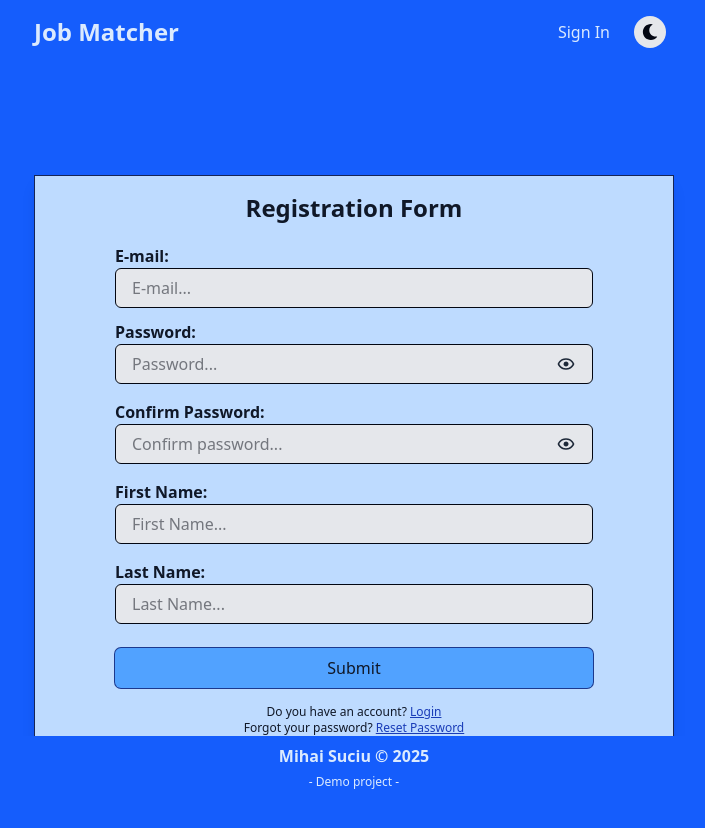
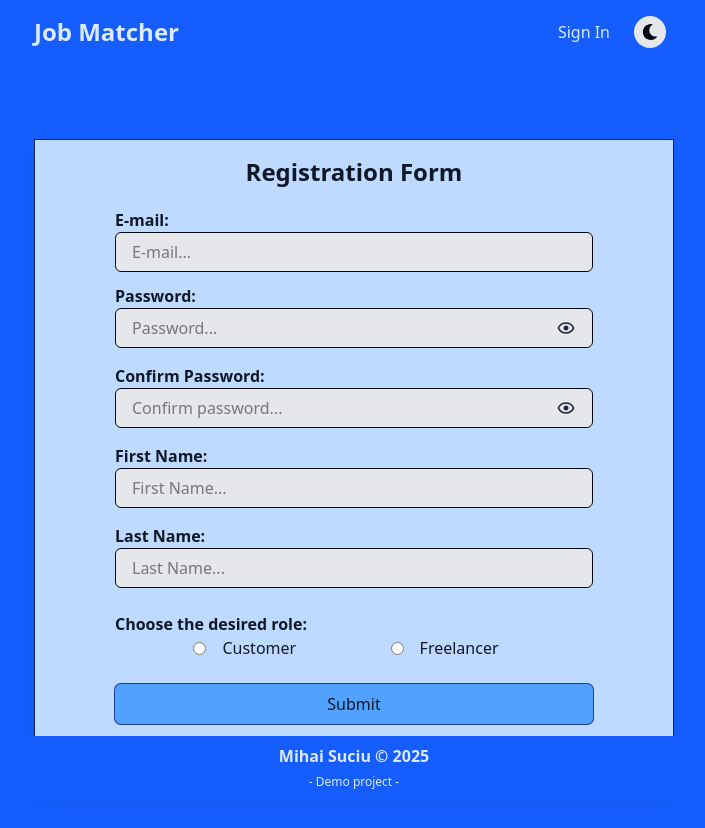
Before and after one commit to MihaiS-git/JobMatcher-client, a React app: page /register in a window 1280 px wide. Shown: the top 828 px of the page, without its empty margins (286-991 px from the left). Built offline with nearby package versions, Linux system fonts and the light colour scheme; no server answers; the HTML template or start-up script is replaced by a standard one.

Commit message:
add role selection at registration

```diff
--- a/src/pages/auth/RegistrationPage.tsx
+++ b/src/pages/auth/RegistrationPage.tsx
@@ -18,14 +18,17 @@ const RegistrationPage = () => {
   const confirmPasswordInputRef = useRef<HTMLInputElement>(null);
   const firstNameInputRef = useRef<HTMLInputElement>(null);
   const lastNameInputRef = useRef<HTMLInputElement>(null);
+  const roleSelectRef = useRef<HTMLFieldSetElement>(null);
 
   const [email, setEmail] = useState("");
   const [password, setPassword] = useState("");
   const [confirmPassword, setConfirmPassword] = useState("");
   const [firstName, setFirstName] = useState("");
   const [lastName, setLastName] = useState("");
+  const [role, setRole] = useState("");
   const [showPassword, setShowPassword] = useState(false);
   const [showConfirmPassword, setShowConfirmPassword] = useState(false);
+
   const navigate = useNavigate();
   const [register, { isLoading }] = useRegisterMutation();
   const [errors, setErrors] = useState<{
@@ -34,6 +37,7 @@ const RegistrationPage = () => {
     confirmPassword?: string | null;
     firstName?: string | null;
     lastName?: string | null;
+    role?: string | null;
   }>({});
   const [apiError, setApiError] = useState<string | null>(null);
 
@@ -46,12 +50,14 @@ const RegistrationPage = () => {
     );
     const firstNameError = validateName(firstName);
     const lastNameError = validateName(lastName);
+    const roleError = !role ? "You must select a role." : null;
     const newErrors = {
       email: emailError,
       password: passwordError,
       confirmPassword: confirmPasswordError,
       firstName: firstNameError,
       lastName: lastNameError,
+      role: roleError,
     };
     setErrors(newErrors);
     return newErrors;
@@ -66,6 +72,7 @@ const RegistrationPage = () => {
       confirmPassword: null,
       firstName: null,
       lastName: null,
+      role: null,
     });
     setApiError(null);
 
@@ -96,8 +103,19 @@ const RegistrationPage = () => {
       return;
     }
 
+    if (currentErrors.role) {
+      roleSelectRef.current?.focus();
+      return;
+    }
+
     try {
-      const result = await register({ email, password, firstName, lastName });
+      const result = await register({
+        email,
+        password,
+        firstName,
+        lastName,
+        role,
+      });
       if ("data" in result && result?.data?.success) {
         setErrors({
           email: null,
@@ -105,6 +123,7 @@ const RegistrationPage = () => {
           confirmPassword: null,
           firstName: null,
           lastName: null,
+          role: null,
         });
         setApiError(null);
         navigate("/auth");
@@ -383,6 +402,48 @@ const RegistrationPage = () => {
             </p>
           )}
 
+          <div className="flex flex-col px-8 xl:px-16 items-start w-full my-2">
+            <fieldset
+              className="flex flex-row justify-evenly w-full mt-2"
+              ref={roleSelectRef}
+              aria-required="true"
+              aria-invalid={!!errors.role}
+              aria-describedby={errors.role ? "role-error" : undefined}
+            >
+              <legend className="font-semibold text-sm xl:text-base">
+                Choose the desired role:
+              </legend>
+              <div className="flex flex-row items-center">
+                <input
+                  type="radio"
+                  name="role"
+                  value="CUSTOMER"
+                  checked={role === "CUSTOMER"}
+                  onChange={() => setRole("CUSTOMER")}
+                />
+                <legend className="mx-4">Customer</legend>
+              </div>
+              <div className="flex flex-row items-center">
+                <input
+                  type="radio"
+                  name="role"
+                  value="STAFF"
+                  checked={role === "STAFF"}
+                  onChange={() => setRole("STAFF")}
+                />
+                <legend className="mx-4">Freelancer</legend>
+              </div>
+            </fieldset>
+            {errors.role && (
+              <p
+                id="role-error"
+                className="text-red-600 dark:text-red-400 text-xs px-16 mt-0.25 mb-2 w-full text-center"
+              >
+                {errors.role}
+              </p>
+            )}
+          </div>
+
           <div className="w-full px-16 text-center py-4">
             <button
               type="submit"
--- a/src/types/AuthTypes.ts
+++ b/src/types/AuthTypes.ts
@@ -5,6 +5,7 @@ export interface RegisterRequest {
   password: string;
   firstName: string;
   lastName: string;
+  role: string;
 }
 
 export interface AuthenticationRequest {
```
Also changed, not shown: src/App.tsx (+1 -6 lines).
